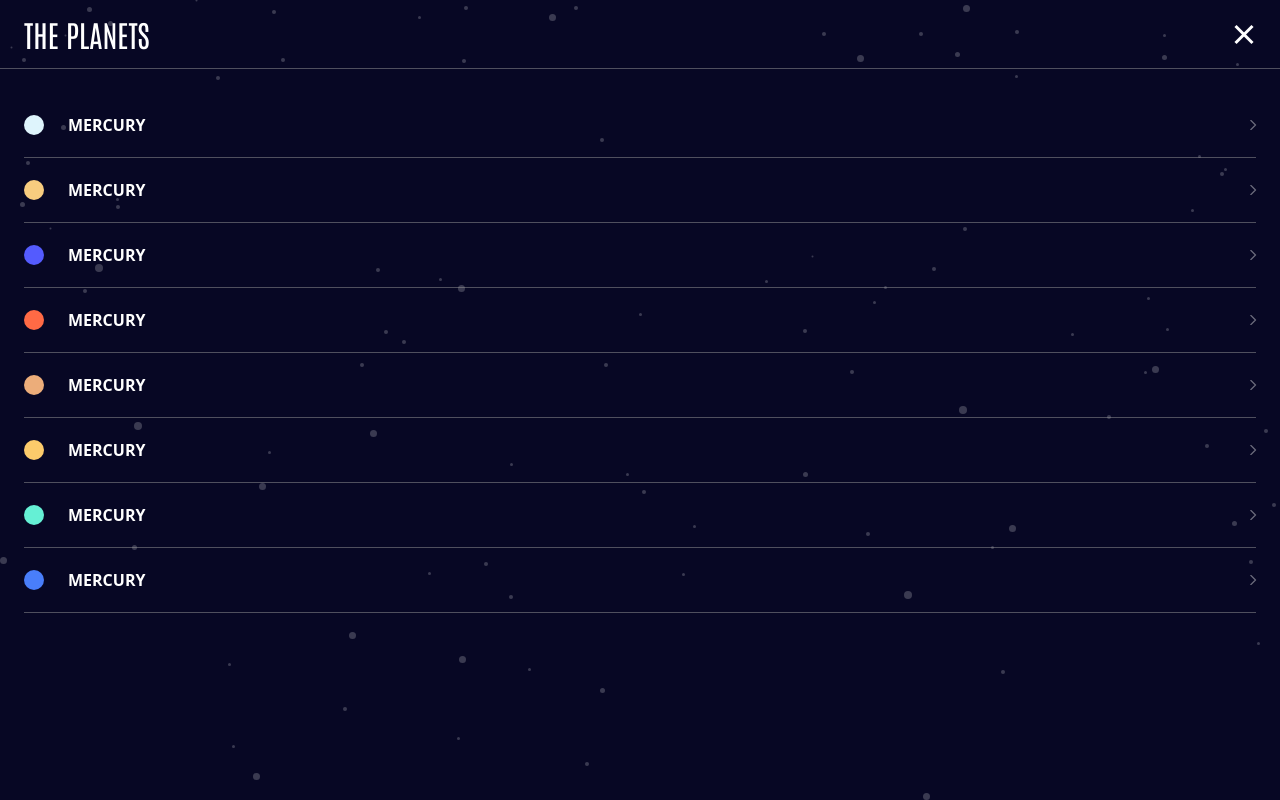
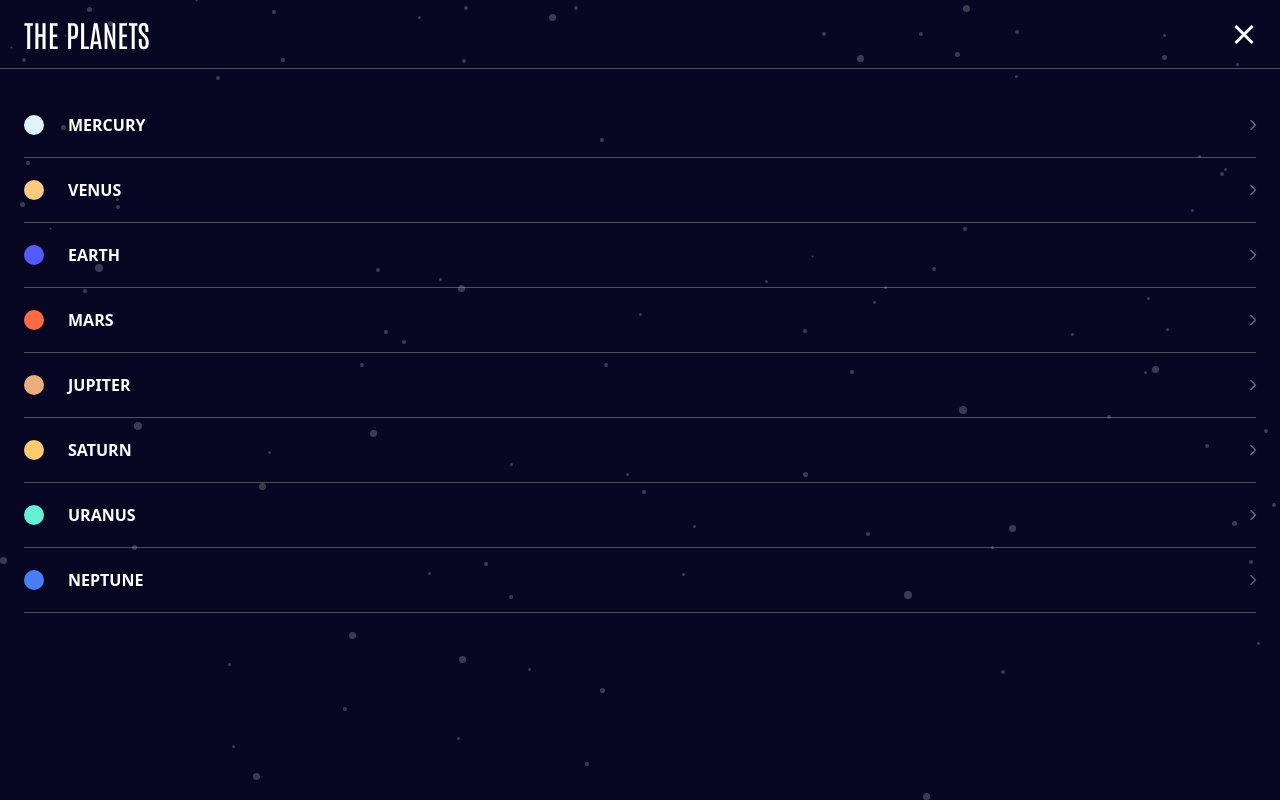
Before and after one commit to moutafatin1/planets-fact, a Next.js app: page / in a window 1280 px wide. Built offline with nearby package versions, Linux system fonts and the light colour scheme.

Commit message:
fix name

```diff
--- a/src/components/Header/Header.tsx
+++ b/src/components/Header/Header.tsx
@@ -67,7 +67,7 @@ export const Header = () => {
           {links.map((link) => (
             <li key={link.name} className="px-6 transition hover:bg-slate-50/5">
               <MobileNavLink href={link.href} color={link.color}>
-                mercury
+                {link.name}
               </MobileNavLink>
             </li>
           ))}
```
